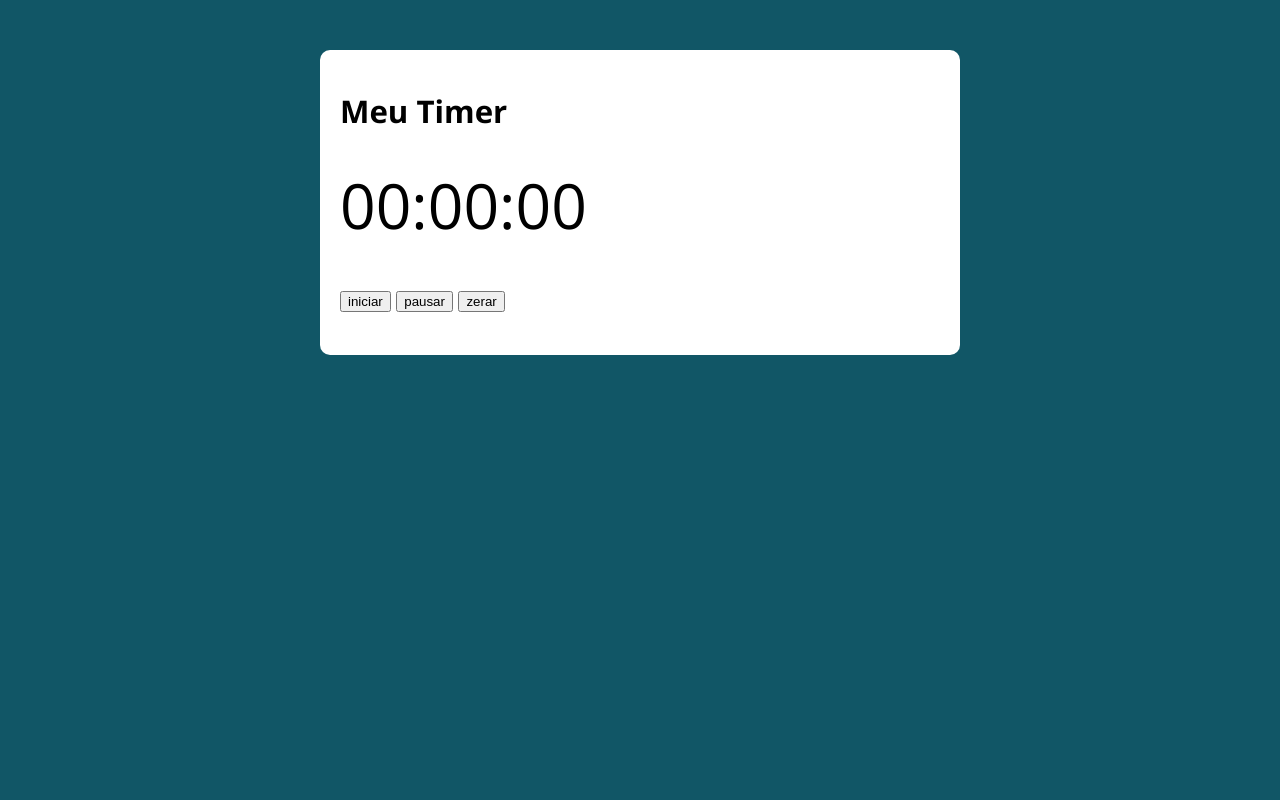
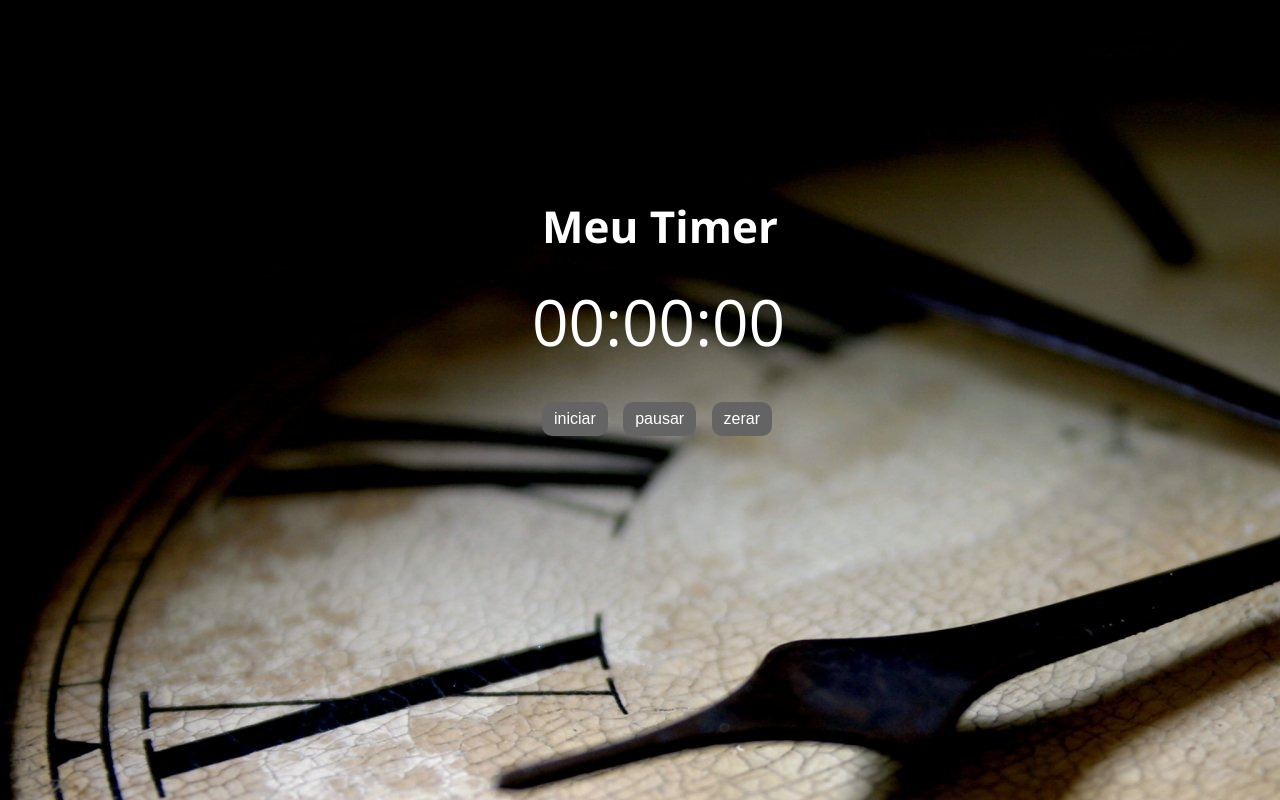
Before and after one commit to Deb-Paulin/Timer, a plain HTML site: page index.html in a window 1280 px wide. Drawn offline with nearby package versions, Linux system fonts and the light colour scheme.

Commit message:
finalizando código

```diff
--- a/assets/style.css
+++ b/assets/style.css
@@ -1,7 +1,8 @@
 @import url('https://fonts.googleapis.com/css?family=Open+Sans:400,700&display=swap');
 :root {
-  --primary-color: rgb(17, 86, 102);
-  --primary-color-darker: rgb(9, 48, 56);
+  --branco: #ffffff;
+  --vermelho: rgb(255, 0, 0);
+  --cinza: rgb(100, 100, 100);
 }
 
 * {
@@ -16,51 +17,46 @@ body {
   font-family: 'Open sans', sans-serif;
   font-size: 1.3em;
   line-height: 1.5em;
+  background-image: url(./img/relogio.jpg);
 }
 
 .container {
-  max-width: 640px;
-  margin: 50px auto;
-  background: #fff;
-  padding: 20px;
-  border-radius: 10px;
+    max-width: 640px;
+    margin: 50px auto;
+    position: fixed;
+    top: 6.5rem;
+    left: 32rem;
+    background-color: none;
+    padding: 20px;
+    border-radius: 10px;
 }
 
-form input, form label, form button {
-  display: block;
-  width: 100%;
-  margin-bottom: 10px;
+.titulo, .relogio {
+    color: var(--branco);
 }
 
-form input {
-  font-size: 24px;
-  height: 50px;
-  padding: 0 20px;
-}
-
-form input:focus {
-  outline: 1px solid var(--primary-color);
-}
-
-form button {
-  border: none;
-  background: var(--primary-color);
-  color: #fff;
-  font-size: 18px;
-  font-weight: 700;
-  height: 50px;
-  cursor: pointer;
-  margin-top: 30px;
-}
-
-form button:hover {
-  background: var(--primary-color-darker);
+.titulo {
+    margin-left: 10px;
+    font-size: 44px;
 }
 
 .relogio {
-  font-size: 3em;
+  font-size: 64px;
+}
+
+.iniciar,
+.pausar,
+.zerar {
+    background-color: var(--cinza);
+    color: var(--branco);
+    border-radius: 10px;
+    border: none;
+    font-weight: 500;
+    font-size: 16px;
+    margin-left: 10px;
+    padding: 8px 12px;
 }
 
 .pausado {
-  color:  red;
+  color:  var(--vermelho);
 }
--- a/index.html
+++ b/index.html
@@ -9,7 +9,7 @@
 </head>
 <body>
     <section class="container">
-        <h1>Meu Timer</h1>
+        <h1 class="titulo">Meu Timer</h1>
         <p class="relogio">00:00:00</p>
         <p>
             <button class="iniciar">iniciar</button>
```
Also changed, not shown: assets/img/relogio.jpeg (added), assets/img/relogio.jpg (added).
